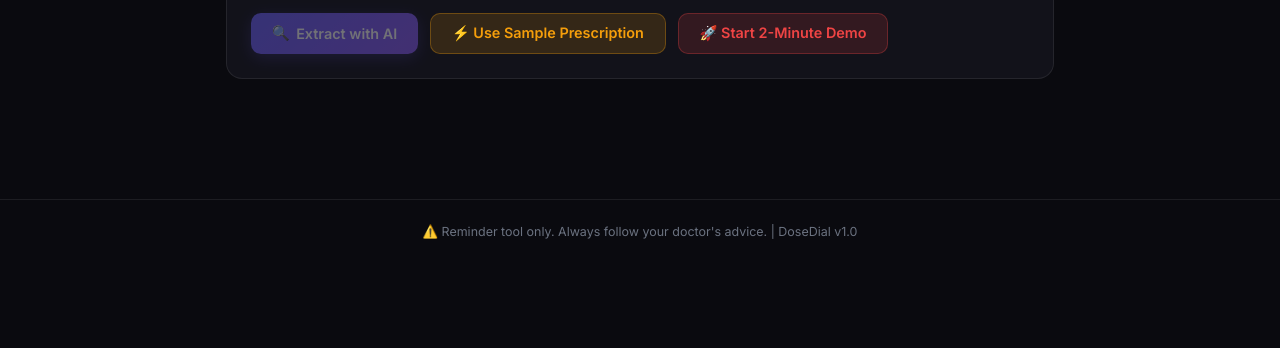
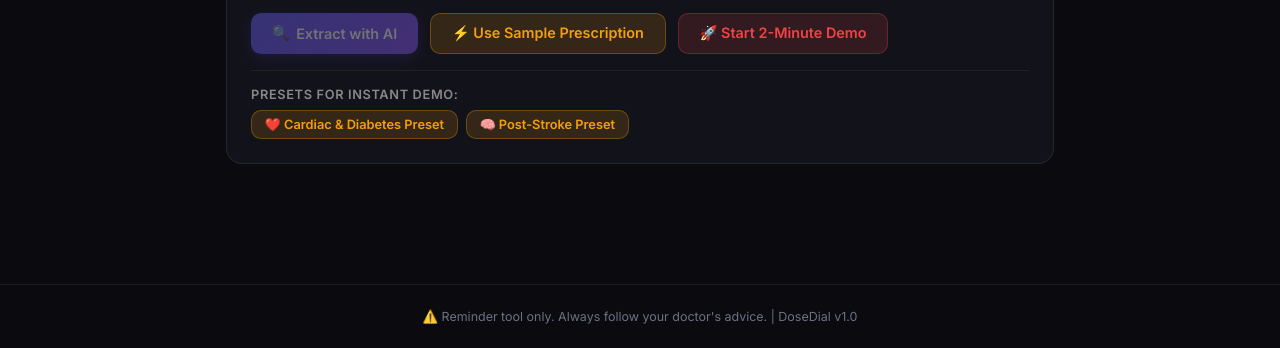
Before and after one commit to HarshaVardhanaRaj/GrandCare, a website: page public/setup.html in a window 1280 px wide. Shown: the part 468-816 px from the top of the page. Drawn offline with Linux system fonts and the light colour scheme.

Commit message:
feat(setup): integrate quick preset loading buttons into prescription setup UI

```diff
--- a/public/setup.html
+++ b/public/setup.html
@@ -56,6 +56,13 @@
       <button class="btn btn-demo" id="demoStartBtn" style="background:rgba(239,68,68,0.15);color:#ef4444;border-color:rgba(239,68,68,0.3);">
         🚀 Start 2-Minute Demo
       </button>
+    </div>
+    <div style="margin-top: 1rem; padding-top: 1rem; border-top: 1px solid rgba(255,255,255,0.06);">
+      <p style="font-size:0.8rem; color:#888; margin-bottom:0.5rem; text-transform:uppercase; letter-spacing:0.05em; font-weight:600;">Presets for Instant Demo:</p>
+      <div style="display:flex; gap:0.5rem; flex-wrap:wrap;">
+        <button class="btn btn-demo" onclick="loadPreset('cardiac_diabetes')" style="font-size:0.8rem; padding:0.4rem 0.8rem;">❤️ Cardiac &amp; Diabetes Preset</button>
+        <button class="btn btn-demo" onclick="loadPreset('post_stroke')" style="font-size:0.8rem; padding:0.4rem 0.8rem;">🧠 Post-Stroke Preset</button>
+      </div>
     </div>
     <div class="extract-status hidden" id="extractStatus"></div>
   </div>
@@ -137,5 +144,6 @@
 <footer class="footer">⚠️ Reminder tool only. Always follow your doctor's advice. | DoseDial v1.0</footer>
 
 <script src="setup.js"></script>
+<script src="demo-dock.js"></script>
 </body>
 </html>
--- a/public/setup.js
+++ b/public/setup.js
@@ -226,3 +226,28 @@ function renderSchedulePreview(doses) {
     `;
   }).join('');
 }
+
+// ── Preset loader ─────────────────────────────────────────────────────────────
+async function loadPreset(presetId) {
+  try {
+    extractStatus.className = 'extract-status info';
+    extractStatus.textContent = '⏳ Loading prescription preset...';
+    extractStatus.classList.remove('hidden');
+    const res = await fetch(`/api/presets/${presetId}/load`, { method: 'POST' });
+    const data = await res.json();
+    if (!res.ok) throw new Error(data.error || 'Failed to load preset');
+
+    extractedMedicines = data.preset.medicines;
+    renderMedicineTable();
+    reviewCard.classList.remove('hidden');
+    mealCard.classList.remove('hidden');
+    previewCard.classList.remove('hidden');
+    renderSchedulePreview(data.doses);
+
+    extractStatus.className = 'extract-status success';
+    extractStatus.textContent = `✅ Loaded preset "${data.preset.title}" successfully! ${data.doses.length} dose reminders scheduled below.`;
+  } catch (err) {
+    extractStatus.className = 'extract-status error';
+    extractStatus.textContent = '❌ Error: ' + err.message;
+  }
+}
```
